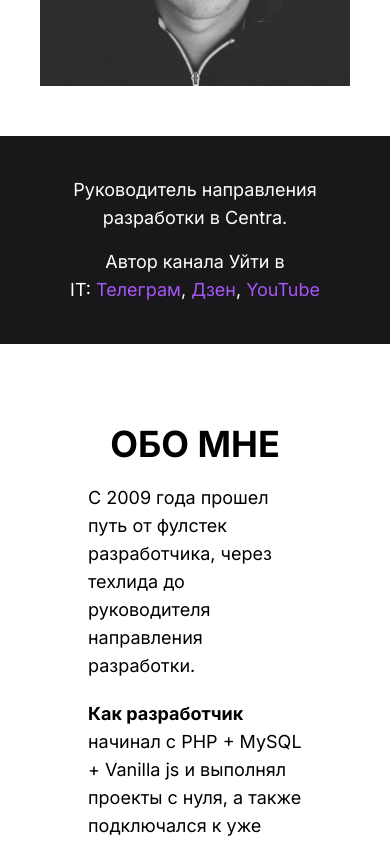
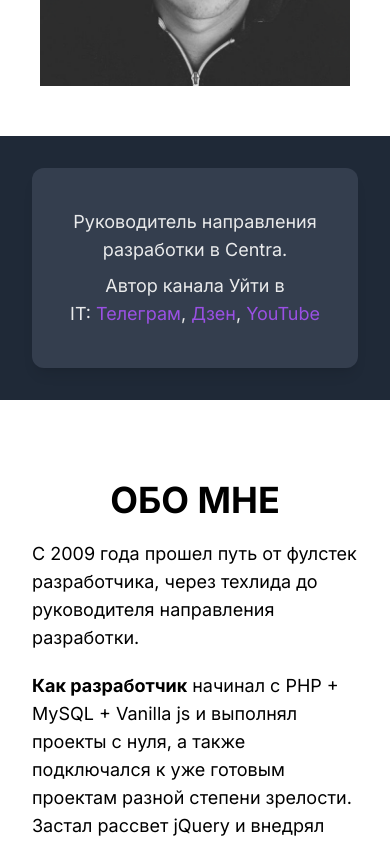
Before and after one commit to arturgspb/arturgspb.github.io, a Next.js app: page / in a window 390 px wide. Shown: the part 620-1464 px from the top of the page. Built offline with nearby package versions, Linux system fonts and the light colour scheme.

Commit message:
feat: тексты

```diff
--- a/app/page.tsx
+++ b/app/page.tsx
@@ -42,9 +42,9 @@ export default function Home() {
                     </div>
                 </div>
 
-                <div className={'bg-zinc-900 text-site p-8 sm:p-20'}>
+                <div className={'bg-gray-800 text-site p-8 sm:p-20'}>
                     <div className="max-w-4xl mx-auto">
-                        <Box>
+                        <div className={'bg-gray-700 opacity-90 rounded-xl shadow-lg p-8'}>
                             <Text className={'my-2'} color={'white'} align={'center'}>
                                 Руководитель направления разработки в Centra.
                             </Text>
@@ -58,11 +58,11 @@ export default function Home() {
                                 <Link className={'text-purple-500'} href={'https://www.youtube.com/@lets_goto_it'}
                                       target={'_blank'}>YouTube</Link>
                             </Text>
-                        </Box>
+                        </div>
                     </div>
                 </div>
 
-                <div className={'flex gap-2 sm:gap-14 px-14 flex-col'}>
+                <div className={'flex gap-2 sm:gap-14 sm:px-14 flex-col'}>
                     <div className="pt-20 mb-20 px-8 sm:px-0 max-w-4xl mx-auto">
                         <h1 className="uppercase mb-4 font-bold text-black text-4xl sm:text-7xl text-center sm:text-left">Обо
                             мне</h1>
@@ -145,7 +145,7 @@ export default function Home() {
                     </div>
                 </div>
 
-                <div className={'bg-zinc-900 text-site pt-16 sm:p-20'}>
+                <div className={'bg-gray-800 text-site pt-16 sm:pt-20 pb-8'}>
                     <div className="mb-8 px-8 sm:px-0 max-w-4xl mx-auto">
                         <h1 className="uppercase mb-4 font-bold text-white text-4xl sm:text-7xl text-center sm:text-left">Проекты</h1>
                         <Text color={'white'}>Это часть проектов, над которыми я работал в последнее время</Text>
@@ -160,11 +160,14 @@ export default function Home() {
                             со мной</h1>
 
                         <Text align={'center'}>
-                            Пишите мне в{' '}
+                            Обязательно пишите мне в{' '}
                             <Link className={'text-purple-500'} href={'https://t.me/arturgspb'} target={'_blank'}>Телеграм</Link>{' '}
                             или на почту{' '}
-                            <Link className={'text-purple-500'} href={'mailto:arturgspb@gmail.com'} target={'_blank'}>arturgspb@gmail.com</Link>
+                            <Link className={'text-purple-500'} href={'mailto:arturgspb@gmail.com'} target={'_blank'}>arturgspb@gmail.com</Link>,
+                            если есть вопросы, предложения или, например, вы считаете, что на сайт надо добавить какую-то информацию - я буду очень рад.
+
                         </Text>
+
                     </div>
                 </div>
             </div>
```
